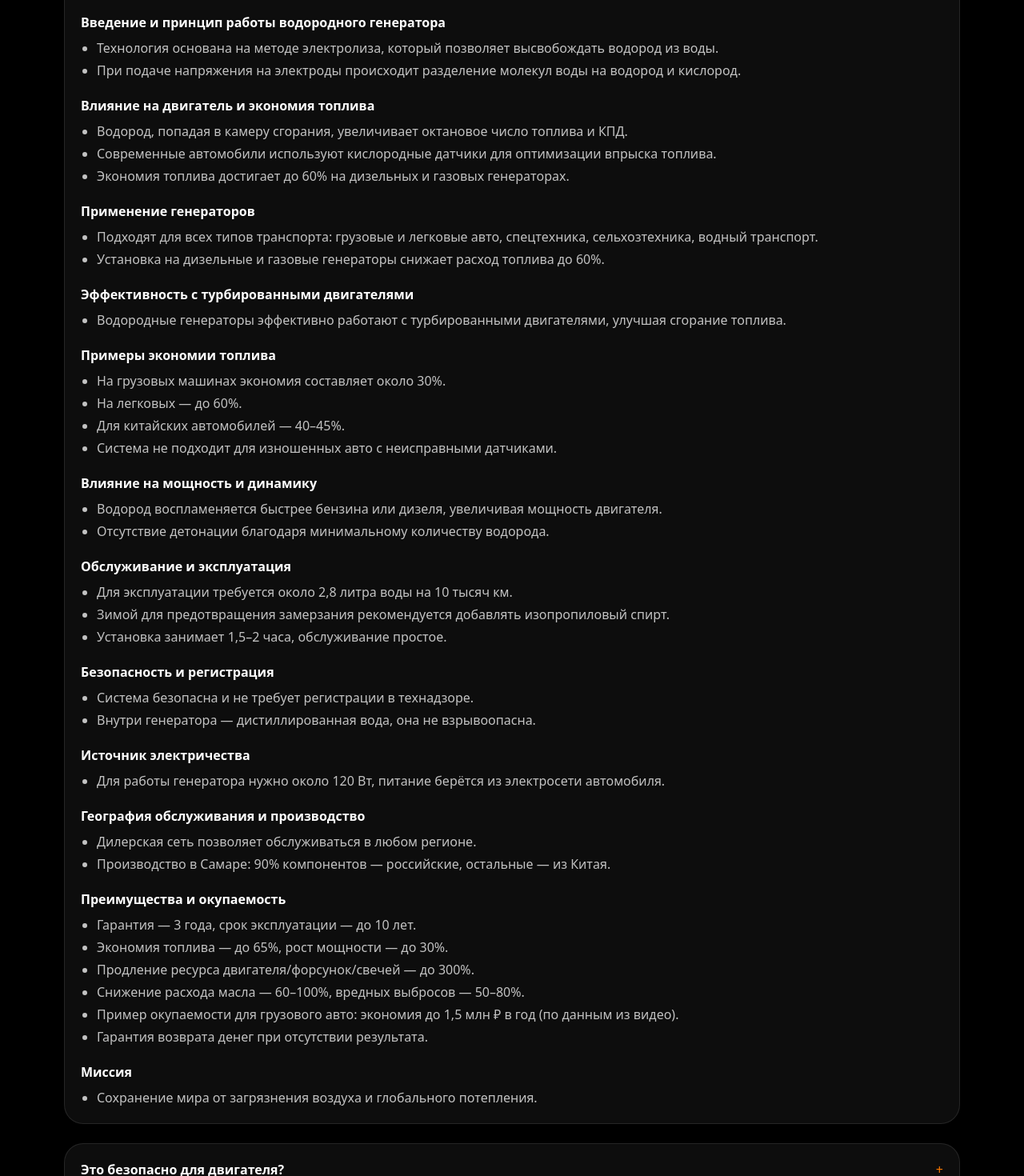
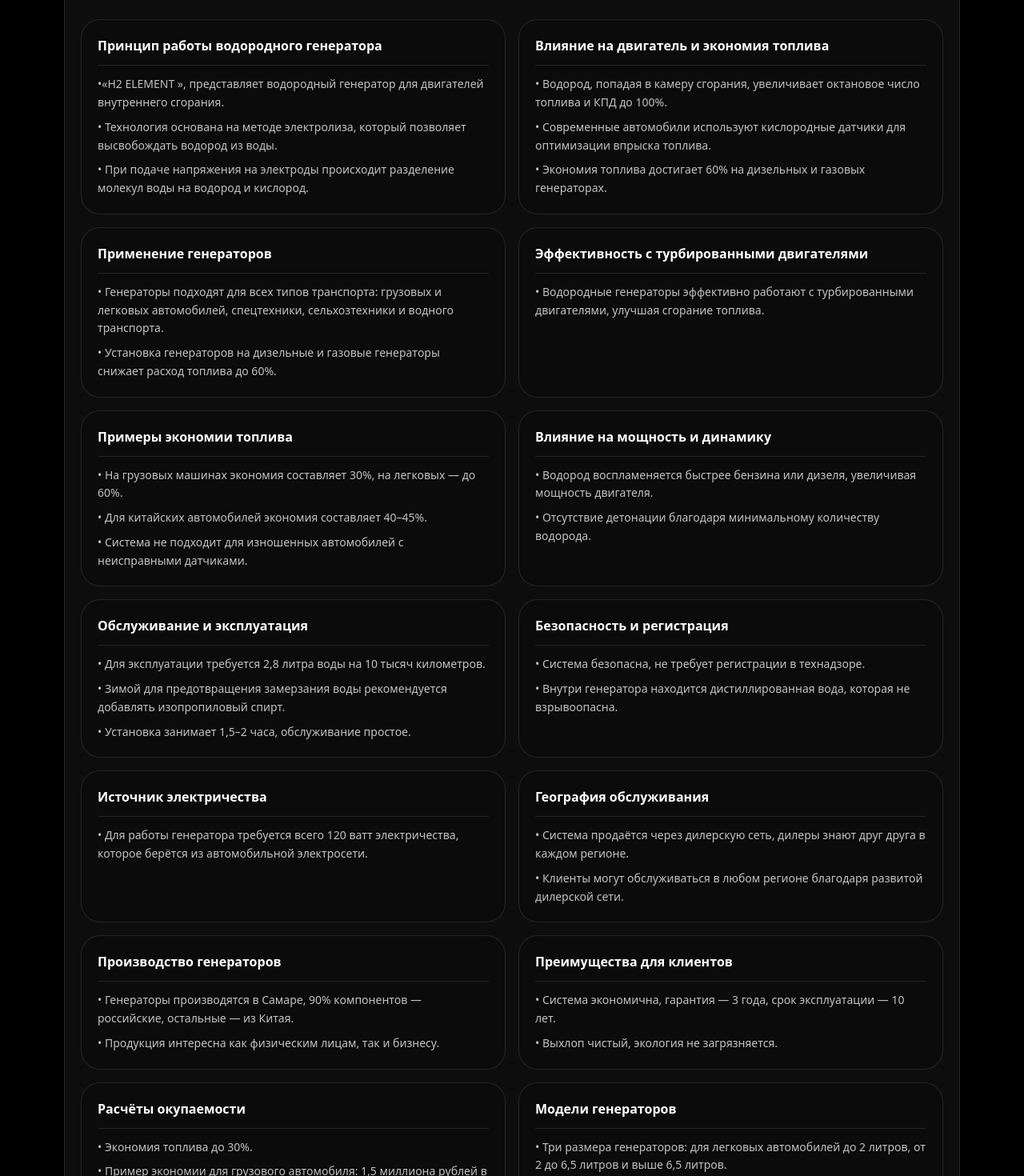
Before and after one commit to VladimirMatveew/h2-site, a Next.js app: page /faq in a window 1280 px wide. Shown: the part 860-2330 px from the top of the page at 80% size. Built offline with nearby package versions, Linux system fonts and the light colour scheme.

Commit message:
Update page.tsx
Обновление страницы FAQ с исправленным полным текстом и видео на другом канале

```diff
--- a/app/faq/page.tsx
+++ b/app/faq/page.tsx
@@ -1,6 +1,141 @@
 import Link from "next/link";
 
-const RUTUBE_EMBED_URL = "https://rutube.ru/play/embed/f8d8a6039a6ae4073e17661cffcec1a5/";
+const RUTUBE_EMBED_URL =
+  "https://rutube.ru/play/embed/48afd5512f907f96c7f71e6dd88dc085/";
+
+const videoText = [
+  {
+    title: "Принцип работы водородного генератора",
+    bullets: [
+      "•«H2 ELEMENT », представляет водородный генератор для двигателей внутреннего сгорания.",
+      "• Технология основана на методе электролиза, который позволяет высвобождать водород из воды.",
+      "• При подаче напряжения на электроды происходит разделение молекул воды на водород и кислород.",
+    ],
+  },
+  {
+    title: "Влияние на двигатель и экономия топлива",
+    bullets: [
+      "• Водород, попадая в камеру сгорания, увеличивает октановое число топлива и КПД до 100%.",
+      "• Современные автомобили используют кислородные датчики для оптимизации впрыска топлива.",
+      "• Экономия топлива достигает 60% на дизельных и газовых генераторах.",
+    ],
+  },
+  {
+    title: "Применение генераторов",
+    bullets: [
+      "• Генераторы подходят для всех типов транспорта: грузовых и легковых автомобилей, спецтехники, сельхозтехники и водного транспорта.",
+      "• Установка генераторов на дизельные и газовые генераторы снижает расход топлива до 60%.",
+    ],
+  },
+  {
+    title: "Эффективность с турбированными двигателями",
+    bullets: [
+      "• Водородные генераторы эффективно работают с турбированными двигателями, улучшая сгорание топлива.",
+    ],
+  },
+  {
+    title: "Примеры экономии топлива",
+    bullets: [
+      "• На грузовых машинах экономия составляет 30%, на легковых — до 60%.",
+      "• Для китайских автомобилей экономия составляет 40–45%.",
+      "• Система не подходит для изношенных автомобилей с неисправными датчиками.",
+    ],
+  },
+  {
+    title: "Влияние на мощность и динамику",
+    bullets: [
+      "• Водород воспламеняется быстрее бензина или дизеля, увеличивая мощность двигателя.",
+      "• Отсутствие детонации благодаря минимальному количеству водорода.",
+    ],
+  },
+  {
+    title: "Обслуживание и эксплуатация",
+    bullets: [
+      "• Для эксплуатации требуется 2,8 литра воды на 10 тысяч километров.",
+      "• Зимой для предотвращения замерзания воды рекомендуется добавлять изопропиловый спирт.",
+      "• Установка занимает 1,5–2 часа, обслуживание простое.",
+    ],
+  },
+  {
+    title: "Безопасность и регистрация",
+    bullets: [
+      "• Система безопасна, не требует регистрации в технадзоре.",
+      "• Внутри генератора находится дистиллированная вода, которая не взрывоопасна.",
+    ],
+  },
+  {
+    title: "Источник электричества",
+    bullets: [
+      "• Для работы генератора требуется всего 120 ватт электричества, которое берётся из автомобильной электросети.",
+    ],
+  },
+  {
+    title: "География обслуживания",
+    bullets: [
+      "• Система продаётся через дилерскую сеть, дилеры знают друг друга в каждом регионе.",
+      "• Клиенты могут обслуживаться в любом регионе благодаря развитой дилерской сети.",
+    ],
+  },
+  {
+    title: "Производство генераторов",
+    bullets: [
+      "• Генераторы производятся в Самаре, 90% компонентов — российские, остальные — из Китая.",
+      "• Продукция интересна как физическим лицам, так и бизнесу.",
+    ],
+  },
+  {
+    title: "Преимущества для клиентов",
+    bullets: [
+      "• Система экономична, гарантия — 3 года, срок эксплуатации — 10 лет.",
+      "• Выхлоп чистый, экология не загрязняется.",
+    ],
+  },
+  {
+    title: "Расчёты окупаемости",
+    bullets: [
+      "• Экономия топлива до 30%.",
+      "• Пример экономии для грузового автомобиля: 1,5 миллиона рублей в год.",
+      "• Отсутствие необходимости в капитальных ремонтах.",
+    ],
+  },
+  {
+    title: "Модели генераторов",
+    bullets: [
+      "• Три размера генераторов: для легковых автомобилей до 2 литров, от 2 до 6,5 литров и выше 6,5 литров.",
+    ],
+  },
+  {
+    title: "Распространение информации",
+    bullets: [
+      "• Компания начала работу в 2025 году, активно продвигает продукцию.",
+      "• Страхи и мифы о технологии постепенно исчезают.",
+    ],
+  },
+  {
+    title: "Патентная защита",
+    bullets: ["• Поданы три патента на водородную технологию и блок управления."],
+  },
+  {
+    title: "Обратная связь и гарантии",
+    bullets: [
+      "• Отзывы клиентов доступны в соцсетях.",
+      "• Гарантия возврата денег при отсутствии результата.",
+    ],
+  },
+  {
+    title: "Основные преимущества",
+    bullets: [
+      "• Экономия топлива до 65%.",
+      "• Увеличение мощности двигателя до 30%.",
+      "• Продление ресурса двигателя, форсунок и свечей зажигания до 300%.",
+      "• Снижение расхода масла от 60 до 100%.",
+      "• Сокращение вредных выбросов в атмосферу от 50 до 80%.",
+      "• Совместимость со всеми видами двигателей и газобаллонным оборудованием.",
+      "• Простота в обслуживании.",
+      "• Миссия компании: сохранение мира от загрязнения воздуха и глобального потепления.",
+    ],
+  },
+];
 
 const faq = [
   {
@@ -98,7 +233,7 @@ export default function FaqPage() {
         </Link>
       </div>
 
-      <p className="mt-3 text-white/70 max-w-3xl">
+      <p className="mt-3 max-w-3xl text-white/70">
         Ответы на частые вопросы про водородные генераторы и экономию топлива.
       </p>
 
@@ -114,186 +249,22 @@ export default function FaqPage() {
             />
           </div>
 
+          <div className="mt-6 grid gap-4 md:grid-cols-2">
+            {videoText.map((s) => (
+              <section
+                key={s.title}
+                className="rounded-3xl border border-white/10 bg-black/10 p-5"
+              >
+                <h2 className="text-base font-semibold text-white">{s.title}</h2>
+                <div className="mt-3 h-px w-full bg-white/10" />
 
-
-          <div className="mt-4 space-y-5 text-white/75">
-            <div>
-              <div className="font-semibold text-white">
-                Введение и принцип работы водородного генератора
-              </div>
-              <ul className="mt-2 list-disc space-y-1 pl-5">
-                <li>
-                  Технология основана на методе электролиза, который позволяет
-                  высвобождать водород из воды.
-                </li>
-                <li>
-                  При подаче напряжения на электроды происходит разделение молекул
-                  воды на водород и кислород.
-                </li>
-              </ul>
-            </div>
-
-            <div>
-              <div className="font-semibold text-white">
-                Влияние на двигатель и экономия топлива
-              </div>
-              <ul className="mt-2 list-disc space-y-1 pl-5">
-                <li>
-                  Водород, попадая в камеру сгорания, увеличивает октановое число
-                  топлива и КПД.
-                </li>
-                <li>
-                  Современные автомобили используют кислородные датчики для
-                  оптимизации впрыска топлива.
-                </li>
-                <li>
-                  Экономия топлива достигает до 60% на дизельных и газовых
-                  генераторах.
-                </li>
-              </ul>
-            </div>
-
-            <div>
-              <div className="font-semibold text-white">
-                Применение генераторов
-              </div>
-              <ul className="mt-2 list-disc space-y-1 pl-5">
-                <li>
-                  Подходят для всех типов транспорта: грузовые и легковые авто,
-                  спецтехника, сельхозтехника, водный транспорт.
-                </li>
-                <li>
-                  Установка на дизельные и газовые генераторы снижает расход
-                  топлива до 60%.
-                </li>
-              </ul>
-            </div>
-
-            <div>
-              <div className="font-semibold text-white">
-                Эффективность с турбированными двигателями
-              </div>
-              <ul className="mt-2 list-disc space-y-1 pl-5">
-                <li>
-                  Водородные генераторы эффективно работают с турбированными
-                  двигателями, улучшая сгорание топлива.
-                </li>
-              </ul>
-            </div>
-
-            <div>
-              <div className="font-semibold text-white">
-                Примеры экономии топлива
-              </div>
-              <ul className="mt-2 list-disc space-y-1 pl-5">
-                <li>На грузовых машинах экономия составляет около 30%.</li>
-                <li>На легковых — до 60%.</li>
-                <li>Для китайских автомобилей — 40–45%.</li>
-                <li>
-                  Система не подходит для изношенных авто с неисправными датчиками.
-                </li>
-              </ul>
-            </div>
-
-            <div>
-              <div className="font-semibold text-white">
-                Влияние на мощность и динамику
-              </div>
-              <ul className="mt-2 list-disc space-y-1 pl-5">
-                <li>
-                  Водород воспламеняется быстрее бензина или дизеля, увеличивая
-                  мощность двигателя.
-                </li>
-                <li>
-                  Отсутствие детонации благодаря минимальному количеству водорода.
-                </li>
-              </ul>
-            </div>
-
-            <div>
-              <div className="font-semibold text-white">
-                Обслуживание и эксплуатация
-              </div>
-              <ul className="mt-2 list-disc space-y-1 pl-5">
-                <li>
-                  Для эксплуатации требуется около 2,8 литра воды на 10 тысяч км.
-                </li>
-                <li>
-                  Зимой для предотвращения замерзания рекомендуется добавлять
-                  изопропиловый спирт.
-                </li>
-                <li>Установка занимает 1,5–2 часа, обслуживание простое.</li>
-              </ul>
-            </div>
-
-            <div>
-              <div className="font-semibold text-white">
-                Безопасность и регистрация
-              </div>
-              <ul className="mt-2 list-disc space-y-1 pl-5">
-                <li>
-                  Система безопасна и не требует регистрации в технадзоре.
-                </li>
-                <li>
-                  Внутри генератора — дистиллированная вода, она не взрывоопасна.
-                </li>
-              </ul>
-            </div>
-
-            <div>
-              <div className="font-semibold text-white">Источник электричества</div>
-              <ul className="mt-2 list-disc space-y-1 pl-5">
-                <li>
-                  Для работы генератора нужно около 120 Вт, питание берётся из
-                  электросети автомобиля.
-                </li>
-              </ul>
-            </div>
-
-            <div>
-              <div className="font-semibold text-white">
-                География обслуживания и производство
-              </div>
-              <ul className="mt-2 list-disc space-y-1 pl-5">
-                <li>
-                  Дилерская сеть позволяет обслуживаться в любом регионе.
-                </li>
-                <li>
-                  Производство в Самаре: 90% компонентов — российские, остальные —
-                  из Китая.
-                </li>
-              </ul>
-            </div>
-
-            <div>
-              <div className="font-semibold text-white">
-                Преимущества и окупаемость
-              </div>
-              <ul className="mt-2 list-disc space-y-1 pl-5">
-                <li>Гарантия — 3 года, срок эксплуатации — до 10 лет.</li>
-                <li>Экономия топлива — до 65%, рост мощности — до 30%.</li>
-                <li>
-                  Продление ресурса двигателя/форсунок/свечей — до 300%.
-                </li>
-                <li>
-                  Снижение расхода масла — 60–100%, вредных выбросов — 50–80%.
-                </li>
-                <li>
-                  Пример окупаемости для грузового авто: экономия до 1,5 млн ₽ в
-                  год (по данным из видео).
-                </li>
-                <li>Гарантия возврата денег при отсутствии результата.</li>
-              </ul>
-            </div>
-
-            <div>
-              <div className="font-semibold text-white">Миссия</div>
-              <ul className="mt-2 list-disc space-y-1 pl-5">
-                <li>
-                  Сохранение мира от загрязнения воздуха и глобального потепления.
-                </li>
-              </ul>
-            </div>
+                <ul className="mt-3 space-y-2 text-sm leading-relaxed text-white/75">
+                  {s.bullets.map((b) => (
+                    <li key={b}>{b}</li>
+                  ))}
+                </ul>
+              </section>
+            ))}
           </div>
         </div>
 
```
